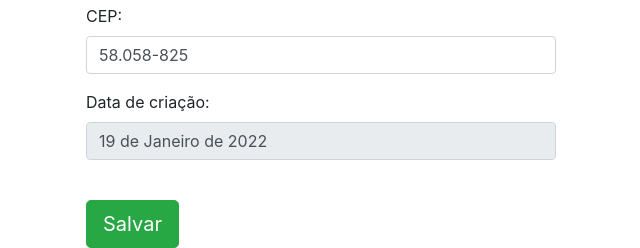
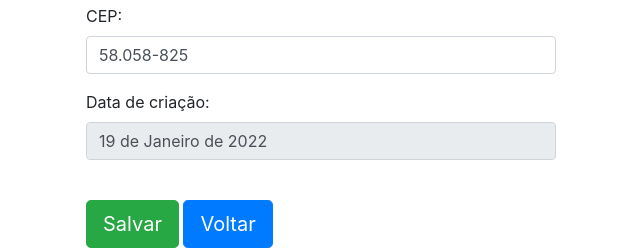
Before and after one commit to WendSant/Desafio-para-Estagio-JR-MedicalSys---V2.0, a Django app: template paciente/templates/ver_paciente.html in a window 1280 px wide. Shown: the part 695-943 px from the top of the page, without its empty margins (84-724 px from the left). Run offline with Django 4.2, Linux system fonts and the light colour scheme; the template is opened without the code that fills it: values that come from a table or form of the project are taken from there, others are empty; data comes from the database, SQL or seed files in the repository; both versions use the stored data as it was after the commit.

Commit message:
Botão voltar adicionado

```diff
--- a/paciente/templates/ver_paciente.html
+++ b/paciente/templates/ver_paciente.html
@@ -51,6 +51,7 @@
         </p>
         <br>
         <input type="submit" class="btn btn-success btn-lg" value="Salvar">
+        <a href="{% url 'home' %}" class="btn btn-primary btn-lg" >Voltar</a>
     </form/
     </div>
 {% endblock  %}
```
Also changed, not shown: db.sqlite3.
